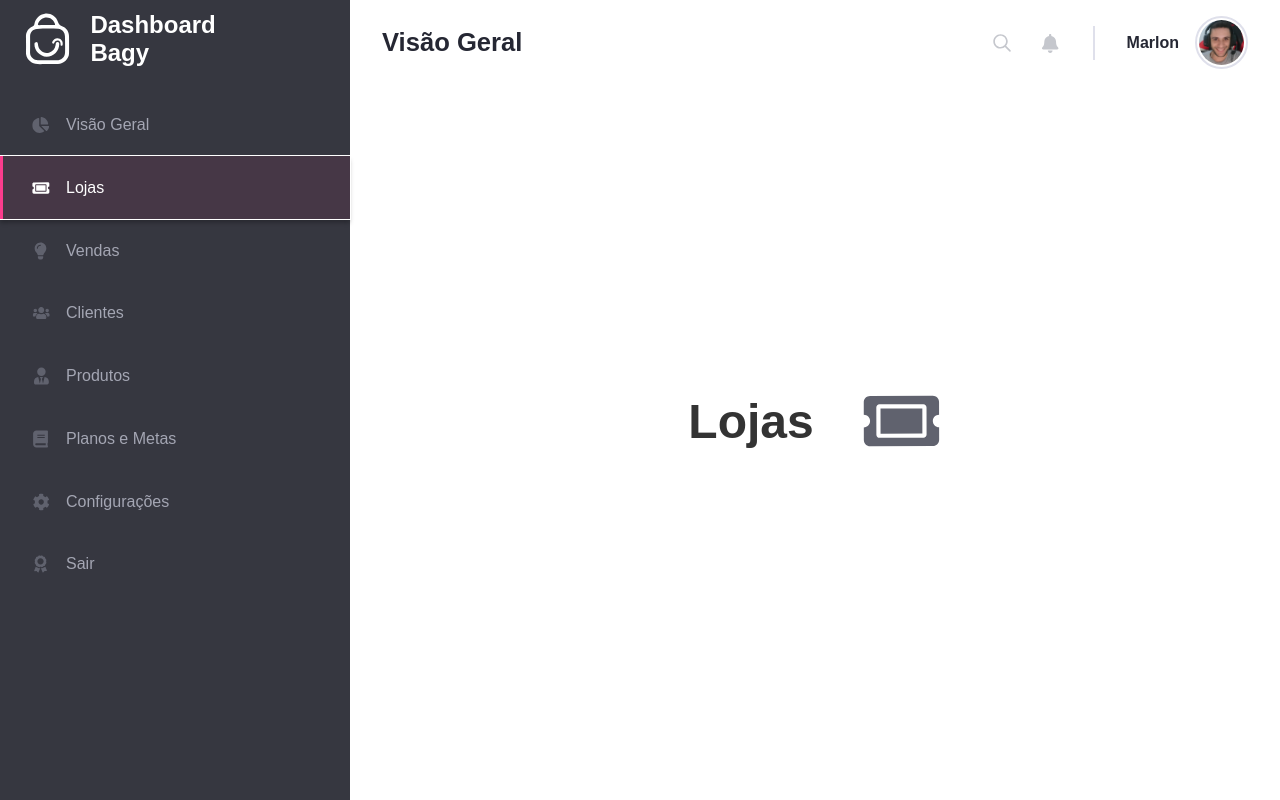
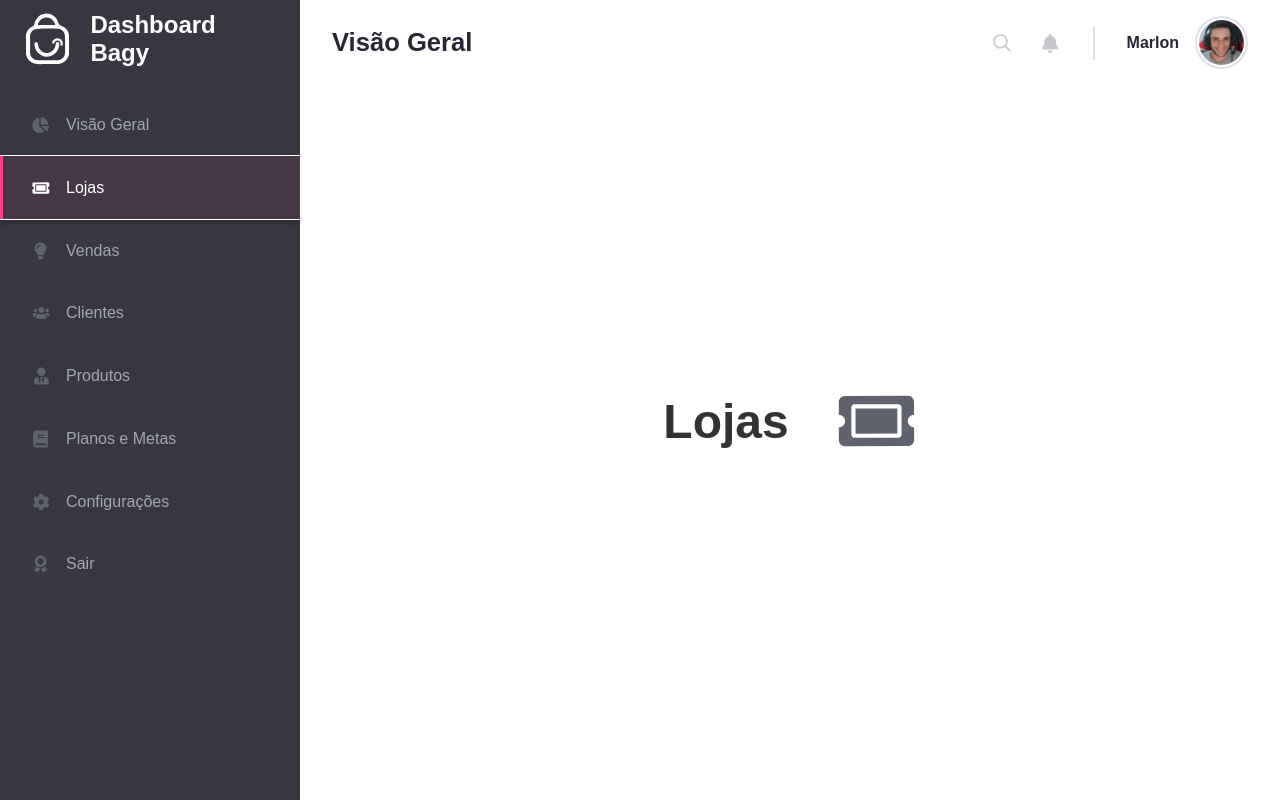
Before and after one commit to marlon307/teste-bagy, a Next.js app: page /loja in a window 1280 px wide. Shown: the top 800 px of the page. Built offline with nearby package versions, Linux system fonts and the light colour scheme.

Commit message:
Size menu style

```diff
--- a/styles/style.module.scss
+++ b/styles/style.module.scss
@@ -6,7 +6,7 @@
     "n c"
     "n c"
     "n f";
-  grid-template-columns: minmax(250px, 350px) auto;
+  grid-template-columns: minmax(250px, 300px) auto;
 }
 
 .main {
```
